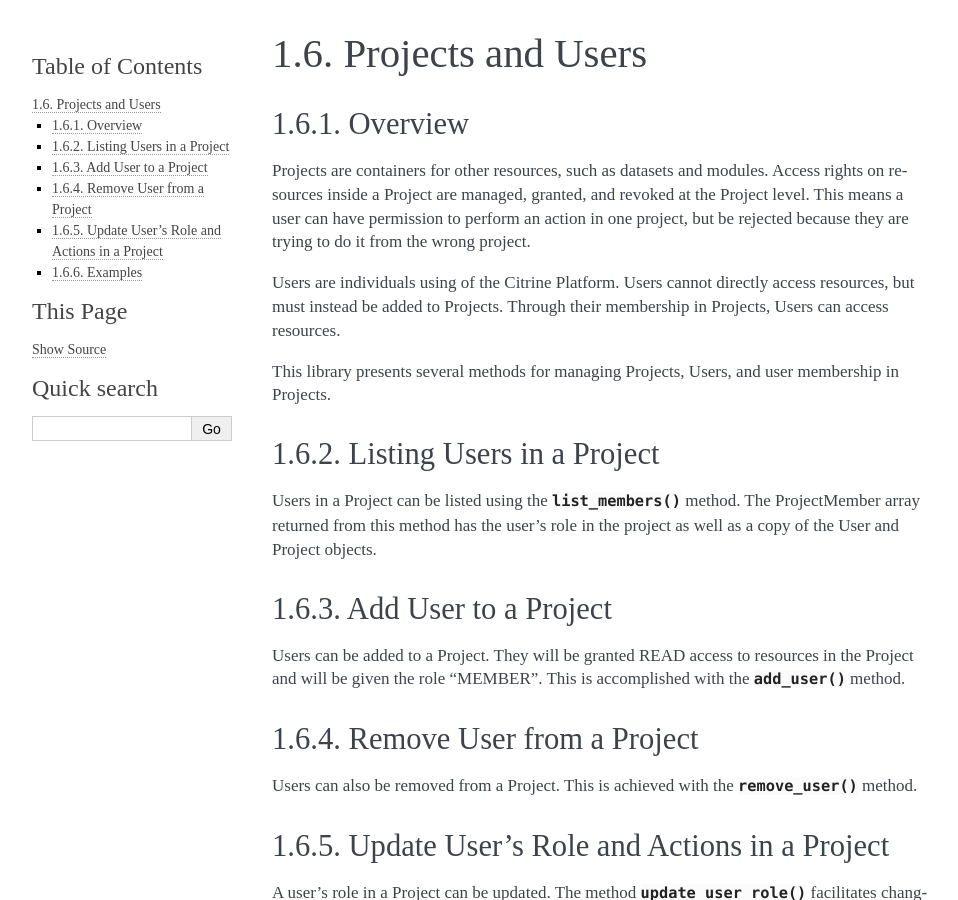
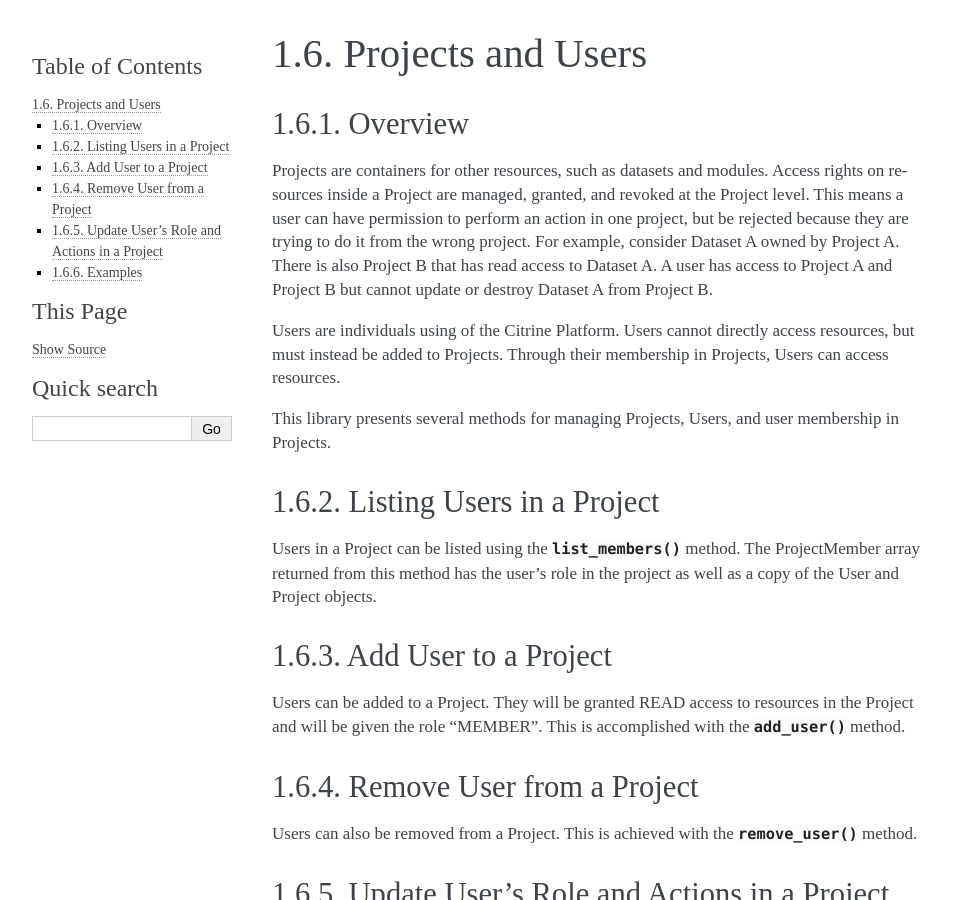
Before and after one commit to CitrineInformatics/citrine-python, a Sphinx documentation site: the page built from docs/source/getting_started/projects_and_users.rst, in a window 1280 px wide and 900 px high. Shown: the whole window, without its empty margins (148-1106 px from the left). Built offline with Sphinx 7.4.7, drawn with Linux system fonts in a browser that asks for light colours.

Commit message:
including specific example

```diff
--- a/docs/source/getting_started/projects_and_users.rst
+++ b/docs/source/getting_started/projects_and_users.rst
@@ -8,7 +8,9 @@ Overview
 Projects are containers for other resources, such as datasets and modules.
 Access rights on resources inside a Project are managed, granted, and revoked at the Project level.
 This means a user can have permission to perform an action in one project, but be rejected because
-they are trying to do it from the wrong project.
+they are trying to do it from the wrong project. For example, consider Dataset A owned by Project A.
+There is also Project B that has read access to Dataset A. A user has access to Project A and Project B
+but cannot update or destroy Dataset A from Project B.
 
 Users are individuals using of the Citrine Platform.
 Users cannot directly access resources, but must instead be added to Projects.
```
